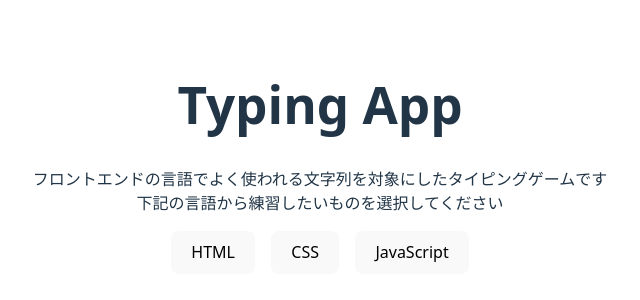
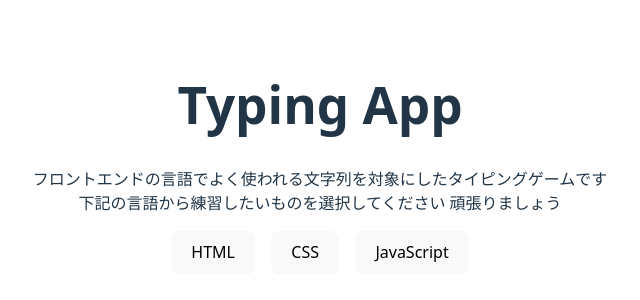
Before and after one commit to NK702468/typing-app, a React (Vite) app: page / in a window 1280 px wide. Shown: the part 242-542 px from the top of the page, without its empty margins (320-960 px from the left). Built offline with nearby package versions, Linux system fonts and the light colour scheme.

Commit message:
Fix routing for GitHub Pages

```diff
--- a/src/pages/HomePage.tsx
+++ b/src/pages/HomePage.tsx
@@ -11,6 +11,7 @@
       <p>
         フロントエンドの言語でよく使われる文字列を対象にしたタイピングゲームです<br />
         下記の言語から練習したいものを選択してください
+        頑張りましょう
       </p>
       <div className={styles.option}>
         {routeButtons.map((btn) => (
```
